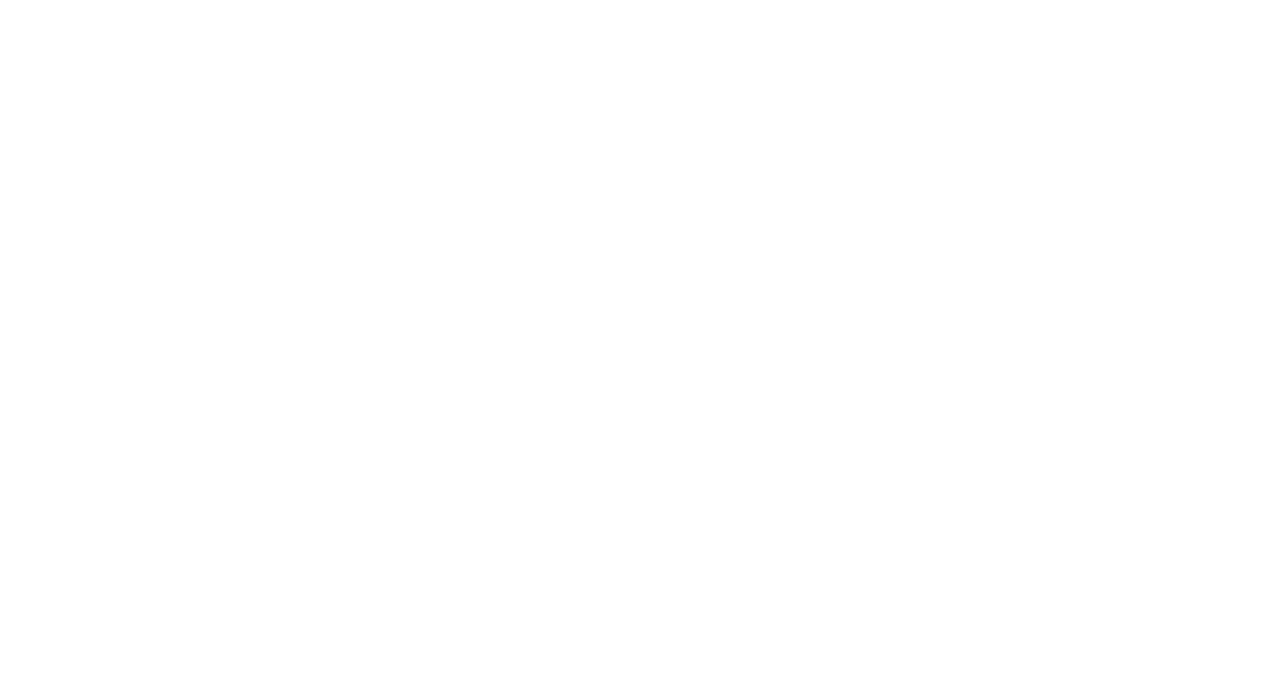
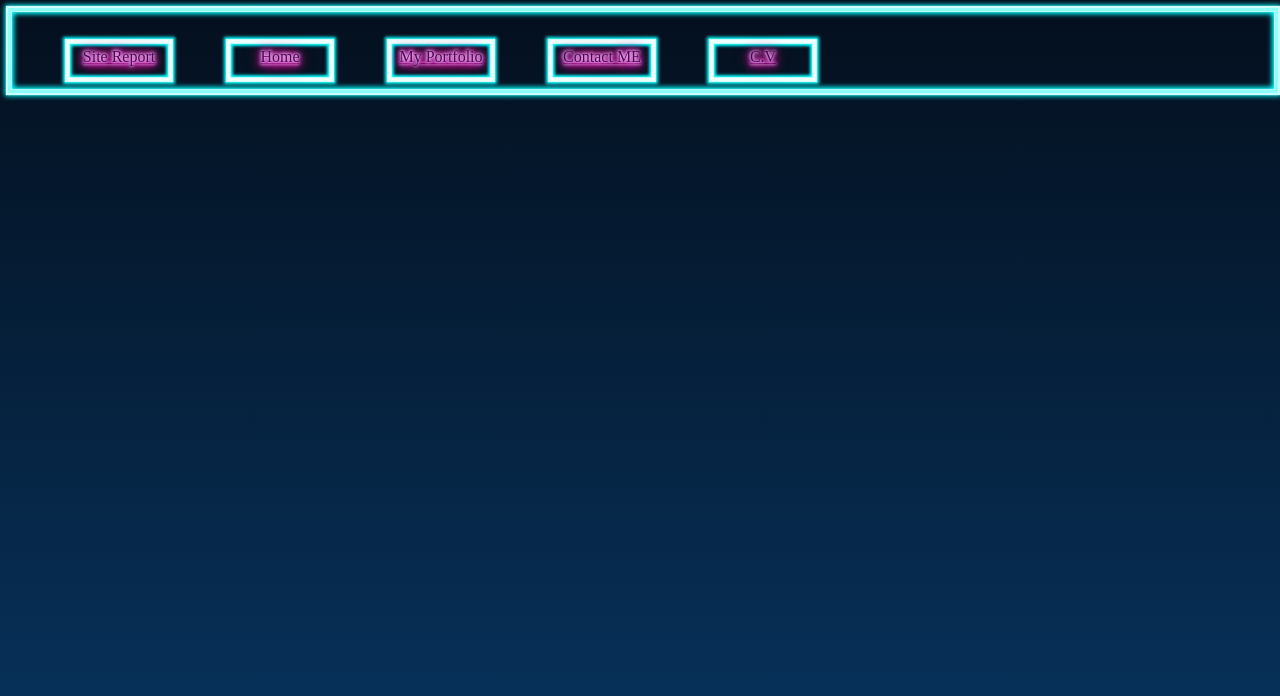
Before and after one commit to Bliss-y/CSY_1018T1NI, a plain HTML site: page cv.html in a window 1280 px wide. Drawn offline with Linux system fonts and the light colour scheme.

Commit message:
layout base completed

```diff
--- a/cv.html
+++ b/cv.html
@@ -0,0 +1,30 @@
+<!DOCTYPE html>
+<html lang = "en">
+    <head>
+        <meta charset="utf-8">
+        <meta name="viewport" content="initial-scale=1, width=device-width">
+        <link rel = "stylesheet" type="text/css" href= "styles/index.css">
+        <title>
+                Welcome!
+        </title>
+    </head>
+    <body>
+        <aside>
+        <nav id = "menu">
+            <a href = "sitereport.html"><div class = "menus"> Site Report </div></a>
+            <a href = "index.html"><div class = "menus"> Home </div></a>
+            <a href = "portfolio.html"><div class = "menus"> My Portfolio </div> </a>
+            <a href = "contact.html"><div class = "menus"> Contact ME </div> </a>
+            <a href = "cv.html"><div class = "menus"> C.V </div>  </a>
+        </nav>
+        <div id = "main">
+        </aside>
+        </div>
+        <!-- <nav><footer><a href = "sitereport.html">Site Report</a>
+            <a href = "index.html">Home</a>
+            <a href = "portfolio.html">My Portfolio</a>
+            <a href = "contact.html"> Contact ME </a>
+            <a href = "cv.html">C.V</a>
+        </footer></nav> -->
+    </body>
+</html>
--- a/styles/index.css
+++ b/styles/index.css
@@ -1,5 +1,5 @@
 body {
-    background-image: linear-gradient( rgb(0, 153, 153), rgb(215, 246, 246));
+    background-image: linear-gradient( rgb(4, 15, 29), rgb(7, 53, 97));
     background-repeat: no-repeat;
     background-attachment: fixed;
 }
@@ -8,9 +8,9 @@ body {
     height: 50px;
     display: flex;
     flex-wrap: wrap;
-    background-color: #234c8a;
+    background-color: #234c8a00;
     padding-top: 29px;
-    box-shadow: 0px 0px 1px 1px rgb(206, 255, 255),
+    box-shadow: 0px 0px 1px 2px rgb(206, 255, 255),
         0px 0px 5px 3px  #0ff,
         0 0 1px 1px rgb(206, 255, 255)inset,
         0 0px 5px 3px #0ff inset;
@@ -22,10 +22,9 @@ body {
     height: 30px;
     width: 100px;
     margin-left: 50px;
-    background-color: rgb(19, 191, 214);
+    background-color: rgba(19, 191, 214, 0);
     text-align: center;
     padding-top: 5px;
-    text-shadow: 0 0 20px #5900ff;
     box-shadow: 0px 0px 1px 1px rgb(206, 255, 255),
         0px 0px 3px 3px  #0ff,
         0 0 1px 1px rgb(206, 255, 255)inset,
@@ -34,13 +33,20 @@ body {
     border-color: azure;
 }
 .menus:hover{
-    transition-duration: 1s;
+    text-shadow: none;
+    transition-duration: 0.5s;
     background-color: rgb(139, 241, 255);
     box-shadow: 0px 0px 3px 3px rgb(206, 255, 255),
         0px 0px 5px 3px  #0ff,
         0 0 3px 3px rgb(206, 255, 255)inset,
         0 0px 5px 3px #0ff inset;
 }
+a {
+    margin-left: 5px;
+    font-style: bold;
+    text-shadow: 0 0 3px #fff, 0 0 5px rgb(255, 255, 255), 0 0 5px #de00e6, 0 0 8px #e600e6, 0 0 10px #e600ad, 0 0 14px #e60073, 0 0 18px #e60073;
+    color:rgb(84, 0, 95);
+}
 footer{
     width: 100%;
 }
```
Also changed, not shown: contact.html (+30 -0 lines), index.html (+2 -2 lines), portfolio.html (+30 -0 lines), sitereport.html (+30 -0 lines), 1 other file.
